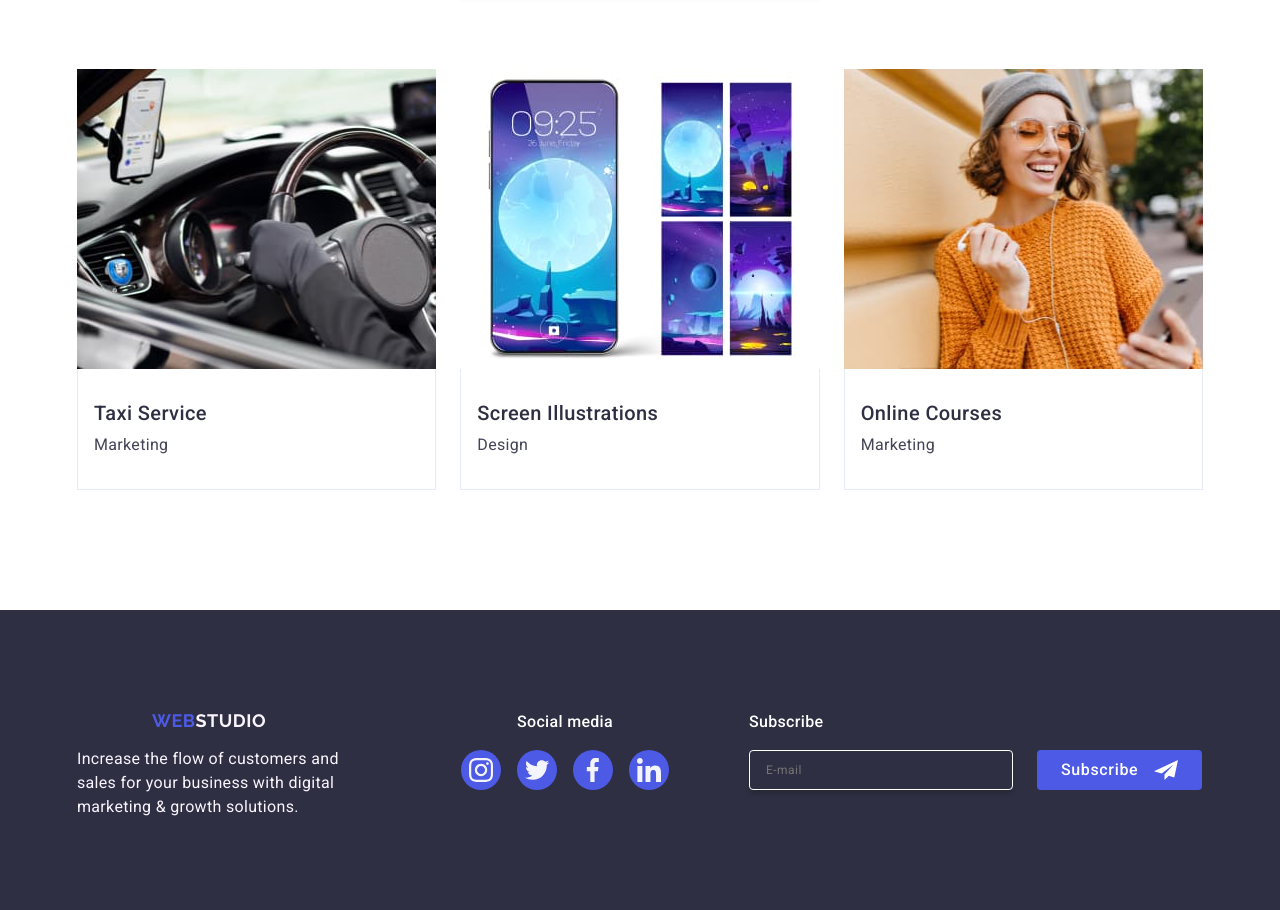
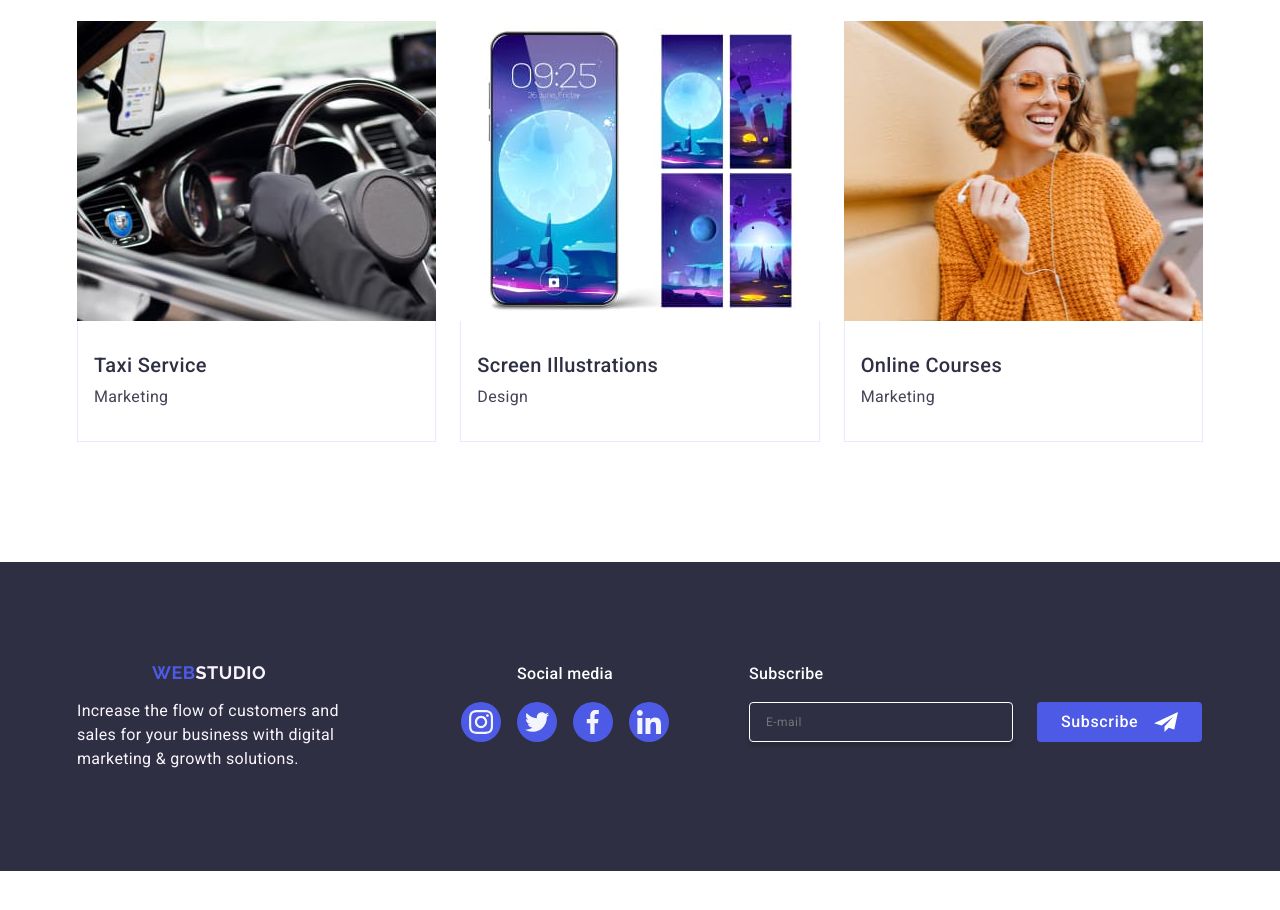
Before and after one commit to AndreyTara/goit-markup-hw-06, a plain HTML site: page index.html in a window 1280 px wide. Shown: the part 2661-3571 px from the top of the page. After the commit the page ends 3532 px from the top, so only its background shows below. Drawn offline with nearby package versions, Linux system fonts and the light colour scheme.

Commit message:
adds-portfilio-margin,footer-pad

```diff
--- a/css/styles.css
+++ b/css/styles.css
@@ -645,10 +645,10 @@ nav {
 }
 
 .portfolio-list {
-  padding-top: 72px;
+  margin-top: 72px;
   display: flex;
   flex-direction: column;
-  gap: 24px;
+  gap: 48px;
 }
 
 .portfolio-item {
@@ -748,11 +748,12 @@ nav {
 
 .footer {
   background-color: #2e2f42;
+  padding: 100px 0;
 }
 
 .footer-container {
-  padding-top: 100px;
-  padding-bottom: 100px;
+  /* padding-top: 100px;
+  padding-bottom: 100px; */
   display: flex;
   flex-direction: column;
   justify-content: center;
@@ -1238,7 +1239,6 @@ nav {
   }
 
   .portfolio-list {
-    padding-top: 72px;
     flex-direction: row;
     flex-wrap: wrap;
     gap: 72px 24px;
@@ -1345,9 +1345,6 @@ nav {
   .team-list {
     flex-wrap: nowrap;
   }
-  .portfolio-list {
-    padding-top: 120px;
-  }
   .portfolio-item {
     width: calc((100% - 2 * 24px) / 3);
   }
```
